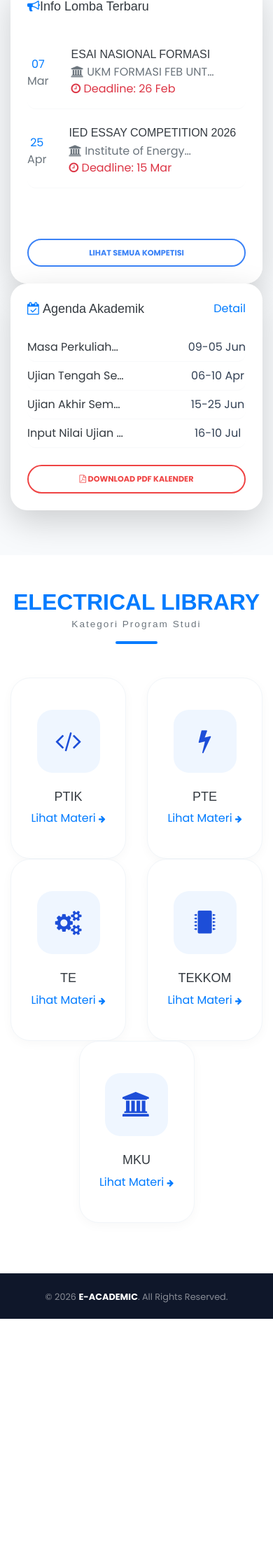
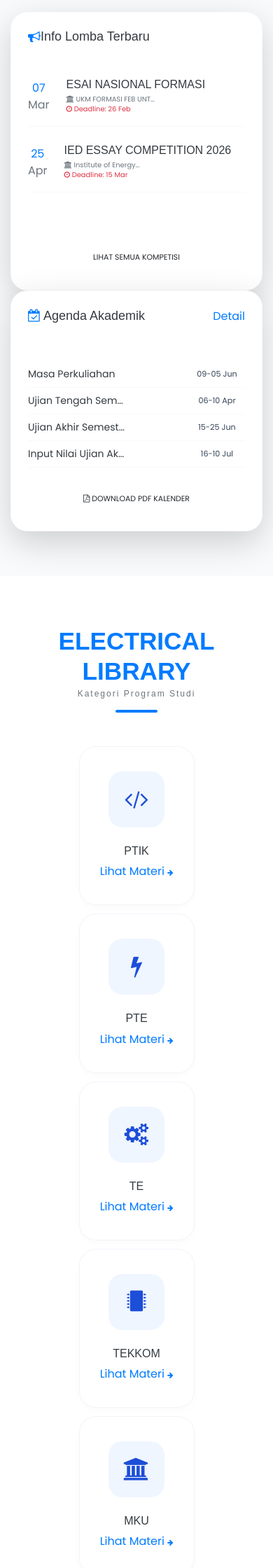
Before and after one commit to arinaazkaa/e_academic, a Django app: page / in a window 390 px wide. Shown: the part 507-2747 px from the top of the page at 70% size. Before the commit the page ends 2391 px from the top, so only its background shows below. Run offline with Django 5.2, Linux system fonts and the light colour scheme; data comes from the database, SQL or seed files in the repository; some libraries are stand-ins or nearby versions.

Commit message:
Update tampilan responsif

```diff
--- a/materi/templates/materi/home.html
+++ b/materi/templates/materi/home.html
@@ -16,11 +16,11 @@
         <div class="row justify-content-center">
             <div class="col-12 px-3">
                 <h1 class="animate-up hero-brand-title">E-ACADEMIC</h1>
-                <p class="animate-up delay-1 mx-auto hero-description-small">
+                <p class="animate-up delay-1 mx-auto hero-description-small mt-4">
                     Wadah kolaborasi dan inovasi mahasiswa di Lingkungan Teknik Elektro. Akses materi kuliah jadi lebih mudah dan praktis
                 </p>
-                <div class="animate-up delay-2">
-                    <a href="{% url 'list_materi' %}" class="btn rounded-pill fw-bold btn-cari-animasi">
+                <div class="animate-up delay-2 mt-4">
+                    <a href="{% url 'list_materi' %}" class="btn rounded-pill fw-bold btn-cari-animasi-premium">
                         <i class="fa fa-search me-2"></i> Cari Materi
                     </a>
                 </div>
@@ -33,7 +33,7 @@
     <div class="container overlap-up">
         <div class="row g-4">
             <div class="col-lg-7 reveal-on-scroll">
-                <div class="card-interactive h-100 shadow-lg border-0 bg-white d-flex flex-column">
+                <div class="card-interactive-premium h-100 shadow-lg border-0 bg-white d-flex flex-column">
                     <div class="card-header-clean p-4 pb-0">
                         <h5 class="fw-bold text-dark m-0 d-flex align-items-center card-title-text">
                             <i class="fa fa-bullhorn text-primary me-3"></i> Info Lomba Terbaru
@@ -42,7 +42,7 @@
                     <div class="card-body p-4 pt-4 flex-grow-1">
                         {% for lomba in info_lomba_list %}
                         <div class="lomba-item-interactive d-flex align-items-center mb-4 pb-3 border-bottom border-light">
-                            <div class="date-minimalist text-center" style="margin-right: 2rem;">
+                            <div class="date-minimalist text-center" style="margin-right: 1.5rem;">
                                 <span class="d-block fw-bold text-primary day-text">{{ lomba.tanggal_pelaksanaan|date:"d" }}</span>
                                 <span class="d-block text-muted month-text">{{ lomba.tanggal_pelaksanaan|date:"M" }}</span>
                             </div>
@@ -67,7 +67,7 @@
                         {% endfor %}
                     </div>
                     <div class="card-footer bg-white border-0 p-4 pt-0">
-                        <a href="{% url 'list_lomba' %}" class="btn rounded-pill btn-sm btn-lihat-semua-bottom w-100 text-center text-decoration-none d-block">
+                        <a href="{% url 'list_lomba' %}" class="btn rounded-pill btn-lihat-semua-bottom w-100 text-center text-decoration-none d-block btn-text-small">
                             LIHAT SEMUA KOMPETISI
                         </a>
                     </div>
@@ -75,7 +75,7 @@
             </div>
 
             <div class="col-lg-5 reveal-on-scroll" style="transition-delay: 0.1s;">
-                <div class="card-interactive h-100 shadow-lg border-0 bg-white">
+                <div class="card-interactive-premium h-100 shadow-lg border-0 bg-white">
                     <div class="card-header-clean d-flex justify-content-between align-items-center p-4 pb-0">
                         <h5 class="fw-bold text-dark m-0 card-title-text">
                             <i class="fa fa-calendar-check-o text-primary me-3"></i> Agenda Akademik
@@ -83,7 +83,7 @@
                         <a href="{% url 'kalender' %}" class="btn-detail-link-top text-decoration-none">Detail</a>
                     </div>
                     <div class="card-body p-4 pt-0">
-                        <div class="agenda-list-minimal" style="margin-top: -25px;">
+                        <div class="agenda-list-minimal mt-1">
                             {% for agenda in agenda_list %}
                             <div class="agenda-row-interactive d-flex justify-content-between align-items-center py-2 border-bottom border-light last-no-border">
                                 <div class="d-flex align-items-center me-3">
@@ -103,7 +103,7 @@
                             {% endfor %}
                         </div>
                         <div class="mt-4">
-                            <a href="{{ kalender_data.link_google_drive }}" target="_blank" class="btn rounded-pill btn-sm btn-download-pdf w-100">
+                            <a href="{{ kalender_data.link_google_drive }}" target="_blank" class="btn rounded-pill btn-download-pdf w-100 btn-text-small">
                                 <i class="fa fa-file-pdf-o me-2"></i> DOWNLOAD PDF KALENDER
                             </a>
                         </div>
@@ -114,18 +114,18 @@
     </div>
 </section>
 
-<section class="mt-5 pt-4 pb-5 bg-white">
+<section class="mt-5 pt-5 pb-5 bg-white">
     <div class="container py-4 text-center">
         <div class="mb-5 reveal-on-scroll">
-            <h2 class="text-primary fw-black text-uppercase tracking-widest mb-1" style="font-size: 2rem; font-weight: 900 !important;">ELECTRICAL LIBRARY</h2>
-            <h6 class="fw-bold text-muted mb-3" style="font-size: 0.85rem; letter-spacing: 2px;">Kategori Program Studi</h6>
+            <h2 class="text-primary fw-900 text-uppercase tracking-widest mb-1" style="font-size: 2.2rem; font-weight: 900 !important;">ELECTRICAL LIBRARY</h2>
+            <h6 class="fw-bold text-muted mb-3" style="font-size: 0.75rem; letter-spacing: 2px;">Kategori Program Studi</h6>
             <div class="divider-minimal mx-auto bg-primary" style="width: 60px; height: 4px; border-radius: 2px;"></div>
         </div>
 
         <div class="row g-x-4 g-y-5 justify-content-center prodi-grid">
             {% for p_code, p_name, p_bg in prodi_data %}
             <div class="col-6 col-md-4 col-lg-3 reveal-on-scroll prodi-item">
-                <a href="{% url 'list_materi' %}?prodi={{ p_code }}" class="category-modern-card text-decoration-none d-block">
+                <a href="{% url 'list_materi' %}?prodi={{ p_code }}" class="category-modern-card-small text-decoration-none d-block">
                     <div class="icon-box-sharp-color mb-4 mx-auto">
                         {% if p_code == 'PTIK' %}<i class="fa fa-code"></i>
                         {% elif p_code == 'PTE' %}<i class="fa fa-bolt"></i>
@@ -133,8 +133,8 @@
                         {% elif p_code == 'TK' %}<i class="fa fa-microchip"></i>
                         {% else %}<i class="fa fa-university"></i>{% endif %}
                     </div>
-                    <h5 class="fw-bold text-dark mb-2 prodi-name">{{ p_name }}</h5>
-                    <span class="text-primary fw-medium smaller-text">Lihat Materi <i class="fa fa-arrow-right ms-1" style="font-size: 0.7rem;"></i></span>
+                    <h6 class="fw-bold text-dark mb-2 prodi-name">{{ p_name }}</h6>
+                    <span class="text-primary fw-medium smaller-text">Lihat Materi <i class="fa fa-arrow-right ms-1" style="font-size: 0.6rem;"></i></span>
                 </a>
             </div>
             {% endfor %}
@@ -146,17 +146,18 @@
     @import url('https://fonts.googleapis.com/css2?family=Montserrat:wght@800;900&family=Inter:wght@400;600;700&display=swap');
     body { font-family: 'Inter', sans-serif; overflow-x: hidden; }
 
-    /* --- NAVBAR ULTRA COMPACT --- */
+    /* --- NAVBAR ULTRA SLIM --- */
     @media (max-width: 768px) {
-        .navbar { padding: 3px 6px !important; }
-        .navbar-brand { font-size: 0.6rem !important; letter-spacing: 0.1px !important; margin-right: 1px !important; }
-        .nav-link { font-size: 0.52rem !important; padding: 2px 3px !important; }
-        .btn-pendataan { font-size: 0.5rem !important; padding: 2px 4px !important; }
-        .navbar-toggler { transform: scale(0.45); margin-right: -18px; }
+        .navbar { padding: 2px 10px !important; }
+        /* Beranda - Library - Pendataan sangat kecil dan berdekatan */
+        .navbar-brand { font-size: 0.55rem !important; letter-spacing: 0px !important; margin-right: 0px !important; }
+        .nav-link { font-size: 0.48rem !important; padding: 2px 3px !important; }
+        .btn-pendataan { font-size: 0.48rem !important; padding: 2px 4px !important; }
+        .navbar-toggler { transform: scale(0.4); margin-right: -20px; }
     }
 
-    /* --- HERO & BACKGROUND (TINGGI DIKURANGI SEDIKIT) --- */
-    .hero-modern { height: 80vh; min-height: 600px; position: relative; display: flex; align-items: center; justify-content: center; margin-top: -85px; overflow: hidden; }
+    /* --- HERO & BACKGROUND (TINGGI DIKURANGI) --- */
+    .hero-modern { height: 90vh; min-height: 650px; position: relative; display: flex; align-items: center; justify-content: center; margin-top: -85px; overflow: hidden; }
     .hero-slider { position: absolute; top: 0; left: 0; width: 100%; height: 100%; z-index: 0; background: #000; }
     .slide { position: absolute; width: 100%; height: 100%; background-size: cover; background-position: center; opacity: 0; filter: brightness(0.5); animation: smoothSlideshow 15s infinite linear; }
 
@@ -172,34 +173,47 @@
     .slide-3 { animation-delay: 10s; z-index: 1; }
 
     .hero-overlay-refined { position: absolute; width: 100%; height: 100%; background: linear-gradient(to bottom, rgba(15,23,42,0.2) 0%, rgba(15,23,42,0.8) 100%); z-index: 4; pointer-events: none; }
-    .hero-content { position: relative; z-index: 5; padding-top: 210px; }
+    .hero-content { position: relative; z-index: 5; padding-top: 230px; }
 
-    /* --- TYPOGRAPHY HERO --- */
-    .hero-brand-title { font-family: 'Montserrat', sans-serif; font-weight: 900; font-size: 3.8rem; letter-spacing: 8px; color: #ffffff; text-shadow: 0 10px 30px rgba(0,0,0,0.5); }
-    .hero-description-small { font-size: 0.8rem; color: rgba(255,255,255,0.7); max-width: 500px; margin-bottom: 2rem; line-height: 1.6; }
+    /* --- TYPOGRAPHY HERO (DIPERBESAR & DESKRIPSI JARAK) --- */
+    .hero-brand-title { font-family: 'Montserrat', sans-serif; font-weight: 900; font-size: 4.5rem; letter-spacing: 10px; color: #ffffff; text-shadow: 0 10px 30px rgba(0,0,0,0.5); transform: translateY(-20px); }
+    .hero-description-small { font-size: 0.75rem; color: rgba(255,255,255,0.7); max-width: 480px; line-height: 1.6; }
+
+    /* --- BUTTON INTERAKTIF CARI MATERI --- */
+    .btn-cari-animasi-premium {
+        background: linear-gradient(45deg, #3b82f6, #2563eb);
+        color: white !important;
+        padding: 12px 30px;
+        font-size: 0.85rem;
+        box-shadow: 0 4px 15px rgba(37, 99, 235, 0.4);
+        transition: all 0.3s ease;
+        border: none;
+    }
+    .btn-cari-animasi-premium:hover { transform: scale(1.05) translateY(-3px); box-shadow: 0 8px 25px rgba(37, 99, 235, 0.6); }
 
     /* --- INTERACTIVE CARDS --- */
-    .card-interactive { border-radius: 24px !important; overflow: hidden; transition: 0.3s; }
-    .card-interactive:hover { transform: translateY(-5px); box-shadow: 0 15px 35px rgba(0,0,0,0.1) !important; }
-    .lomba-item-interactive, .agenda-row-interactive { transition: 0.2s; border-radius: 12px; }
-    .lomba-item-interactive:hover, .agenda-row-interactive:hover { background-color: #f8fafc; padding-left: 5px; }
+    .card-interactive-premium { border-radius: 24px !important; overflow: hidden; transition: all 0.4s cubic-bezier(0.175, 0.885, 0.32, 1.275); border: 1px solid rgba(0,0,0,0.02) !important; }
+    .card-interactive-premium:hover { transform: translateY(-8px); box-shadow: 0 20px 40px rgba(0,0,0,0.12) !important; }
 
-    /* --- BUTTONS --- */
-    .btn-sm { font-size: 0.7rem !important; padding: 10px !important; }
-    .btn-lihat-semua-bottom { background: #fff; color: #3b82f6; border: 2px solid #3b82f6; font-weight: 700; transition: 0.3s; }
-    .btn-download-pdf { background: #fff; color: #ef4444; border: 2px solid #ef4444; font-weight: 700; transition: 0.3s; }
+    /* --- FONTS LOMBA & AGENDA --- */
+    .item-title { font-size: 1rem !important; }
+    .info-extra-small { font-size: 0.62rem !important; }
+    .agenda-font-main { font-size: 0.88rem !important; }
+    .agenda-font-date { font-size: 0.7rem !important; }
+    .btn-text-small { font-size: 0.68rem !important; padding: 12px !important; }
 
-    /* --- PRODI CARDS --- */
-    .category-modern-card { padding: 45px 20px; background: #fff; border-radius: 28px; border: 1px solid #f1f5f9; transition: 0.4s; height: 100%; box-shadow: 0 4px 15px rgba(0,0,0,0.03); }
-    .category-modern-card:hover { transform: scale(1.03); border-color: #3b82f6; }
-    .icon-box-sharp-color { width: 90px; height: 90px; border-radius: 22px; display: flex; align-items: center; justify-content: center; font-size: 2.2rem; background-color: #eff6ff; color: #1d4ed8; transition: 0.3s; }
+    /* --- PRODI CARDS (DIPERKECIL) --- */
+    .category-modern-card-small { padding: 35px 15px; background: #fff; border-radius: 24px; border: 1px solid #f1f5f9; transition: 0.3s; height: 100%; box-shadow: 0 4px 10px rgba(0,0,0,0.02); }
+    .category-modern-card-small:hover { transform: translateY(-5px); border-color: #3b82f6; }
+    .icon-box-sharp-color { width: 80px; height: 80px; border-radius: 20px; display: flex; align-items: center; justify-content: center; font-size: 2rem; background-color: #eff6ff; color: #1d4ed8; }
 
     /* --- MOBILE REVISIONS --- */
     @media (max-width: 768px) {
-        .hero-modern { height: 65vh; min-height: 400px; }
-        .hero-brand-title { font-size: 1.7rem; letter-spacing: 2px; }
-        .hero-content { padding-top: 180px; }
+        .hero-modern { height: 70vh; min-height: 450px; }
+        .hero-brand-title { font-size: 2.2rem; letter-spacing: 4px; }
+        .hero-content { padding-top: 200px; }
         .overlap-up { margin-top: -30px; }
+        .prodi-grid { gap: 12px !important; }
     }
 
     /* Animasi */
```
